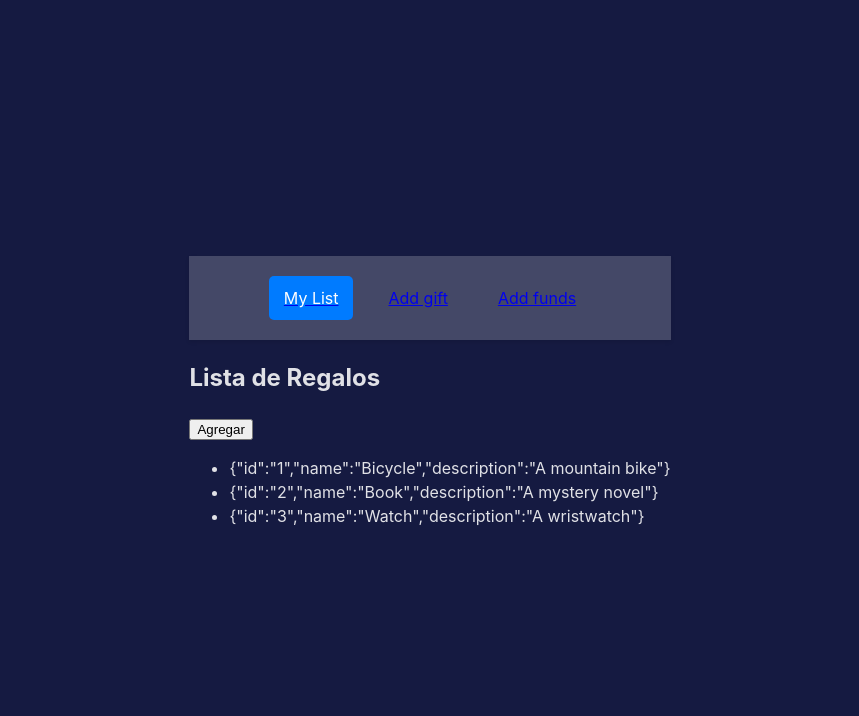
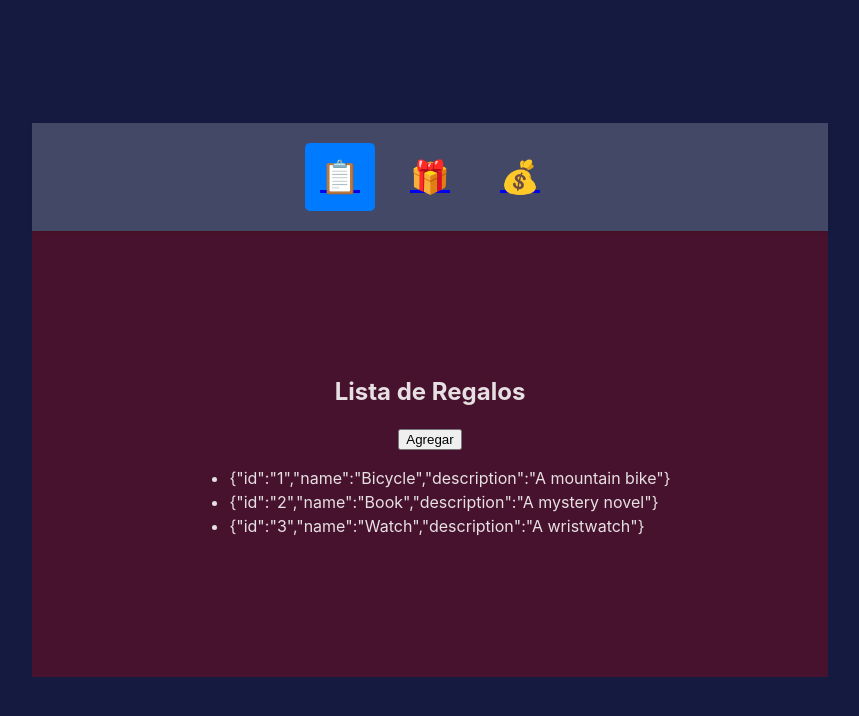
Before and after one commit to leoncan122/self-santa, a React (Vite) app: page /me in a window 1280 px wide. Shown: the top 716 px of the page, without its empty margins (210-1069 px from the left). Built offline with nearby package versions, Linux system fonts and the light colour scheme.

Commit message:
feat: Add useApi , Install axios

```diff
--- a/package.json
+++ b/package.json
@@ -11,6 +11,7 @@
   },
   "dependencies": {
     "@hookform/resolvers": "^3.9.1",
+    "axios": "^1.7.9",
     "react": "^18.3.1",
     "react-dom": "^18.3.1",
     "react-hook-form": "^7.53.2",
--- a/src/components/AppRouter.tsx
+++ b/src/components/AppRouter.tsx
@@ -13,8 +13,8 @@ export const AppRouter = () => {
       <BrowserRouter>
         <Header />
         <Routes>
-          <Route path={"/login"} element={<Login />} />
-          <Route path={"/me"} element={<MyList />} />
+          <Route path={"/me"} element={<Layout><MyList /></Layout>} />
+          <Route path={"/login"} element={<Layout><Login /></Layout>} />
           <Route
             path={"/add-funds"}
             element={
--- a/src/components/Forms/AddLink/AddLink.tsx
+++ b/src/components/Forms/AddLink/AddLink.tsx
@@ -16,7 +16,7 @@ export const AddLink = () => {
     };
 
     return (
-        <section>
+        <>
             <h1>
                 Add a new gift
             </h1>
@@ -53,6 +53,6 @@ export const AddLink = () => {
                     Submit
                 </button>
             </form>
-        </section>
+        </>
     );
 }
--- a/src/components/Forms/Layout/Layout.css
+++ b/src/components/Forms/Layout/Layout.css
@@ -1,8 +1,10 @@
 .main-layout {
+    min-width: 700px;
+    min-height: 350px;
     display: flex;
     flex-direction: column;
     align-items: center;
     justify-content: center;
     padding: 3rem;
-    background-color: blueviolet;
+    background-color: rgba(182, 2, 2, 0.308);
 }
--- a/src/components/Header/Header.css
+++ b/src/components/Header/Header.css
@@ -22,6 +22,8 @@
     padding: 10px 15px;
     border-radius: 5px;
     transition: background-color 0.3s ease;
+    font-size: 32px;
+
 }
 
 .nav-item:hover {
--- a/src/components/Header/Header.tsx
+++ b/src/components/Header/Header.tsx
@@ -14,18 +14,18 @@ export const Header = () => {
                 <ul className="nav-list">
                 <Link to="/me">
                     <li className={`nav-item ${activeNav === 'home' ? 'active' : ''}`} onClick={() => handleNavClick('home')}>
-                        My List
+                    📋
                     </li>
                 </Link>
                 <Link to="/add-gift">
                     <li className={`nav-item ${activeNav === 'about' ? 'active' : ''}`} onClick={() => handleNavClick('about')}>
-                        Add gift
+                    🎁
                     </li>
                 </Link>
 
                   <Link to="/add-funds">
                   <li className={`nav-item ${activeNav === 'contact' ? 'active' : ''}`} onClick={() => handleNavClick('contact')}>
-                        Add funds
+                  💰
                     </li>
                 </Link>
 
--- a/src/components/User/MyList/MyList.tsx
+++ b/src/components/User/MyList/MyList.tsx
@@ -1,5 +1,6 @@
-import { useState } from "react";
+import { useEffect, useState } from "react";
 import { emptyGift, Gift } from "../../../models/gift.model";
+import { Layout } from "../../Forms";
 const initialGifts: {id:string;name:string;description:string;}[] = [
     { id: '1', name: "Bicycle", description: "A mountain bike" },
     { id: '2', name: "Book", description: "A mystery novel" },
@@ -14,8 +15,12 @@ export const MyList = () => {
       setGifts([...gifts, newGift]);
       setNewGift(emptyGift);
     }
+    useEffect(() => {
+
+    }, [gifts]);
+
     return (
-        <div>
+        <>
           <h2>Lista de Regalos</h2>
           <button onClick={addGift}>Agregar</button>
           <ul>
@@ -23,7 +28,7 @@ export const MyList = () => {
               <li key={index}>{JSON.stringify(gift)}</li>
             ))}
           </ul>
-        </div>
+        </>
       );
 
 
```
Also changed, not shown: src/components/User/MyList/Overview/Overview.tsx (added, +7 -0 lines), src/hooks/useApi.ts (added, +50 -0 lines), src/services/gifts.service.ts (added, +19 -0 lines), 1 other file (tests, documents, lock files or other folders).
